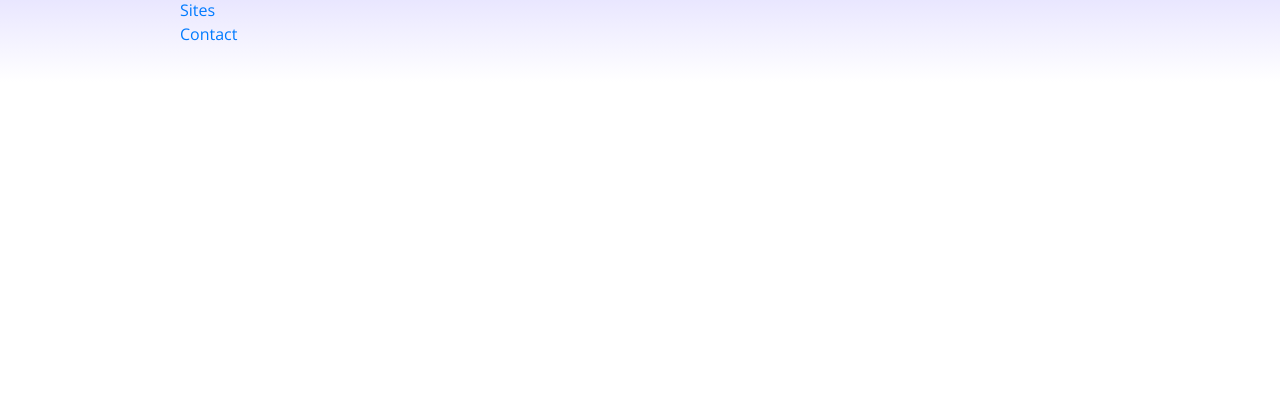
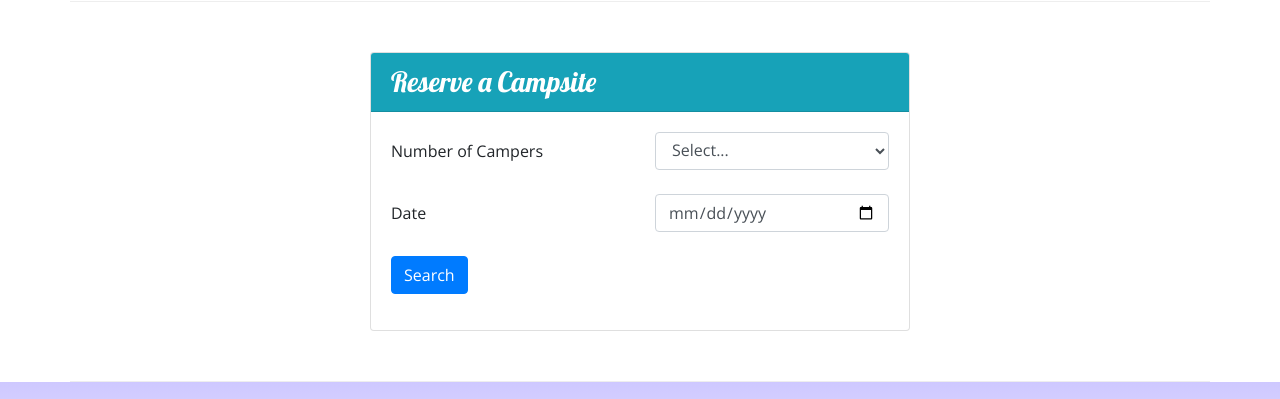
Before and after one commit to jeff1haupt/2-bootstrap, a website: page index.html in a window 1280 px wide. Shown: the part 1151-1550 px from the top of the page. Before the commit the page ends 1233 px from the top, so only its background shows below. Drawn offline with nearby package versions, Linux system fonts and the light colour scheme.

Commit message:
Week 2 Assignment

```diff
--- a/css/styles.css
+++ b/css/styles.css
@@ -1,3 +1,7 @@
+html {
+    scroll-behavior: smooth;
+}
+
 body {
     font-family: "Open Sans", sans-serif;
 }
--- a/index.html
+++ b/index.html
@@ -28,6 +28,9 @@
                 <div class="col">
                     <h1>NuCamp</h1>
                     <h2>a better way to camp</h2>
+                </div>
+                <div class="col-md-4 col-xl-2 mt-4">
+                    <a href="#reserveForm" class="btn btn-info text-nowrap"> Reserve Campsite </a>
                 </div>
             </div>
         </div>
@@ -71,8 +74,14 @@
                 <h2>Featured Campsites</h2>
             </div>
             <div class="col">
-                <h3>React Lake Campground</h3>
-        		<p class="d-none d-sm-block">Nestled in the foothills of the Chrome Mountains, this campground on the shores of the pristine React Lake is a favorite for fly fishers.</p>
+                <div class="media">
+                    <div class="media-body align-self-center">
+                        <h3>React Lake Campground</h3>
+                        <p class="d-none d-sm-block">Nestled in the foothills of the Chrome Mountains, this campground on the shores of the pristine React Lake is a favorite for fly fishers.</p>
+                    </div>
+                    <img src="img/react-lake-thumb.jpg" alt="React Lake" class="d-flex ml-3 img-thumbnail">
+                </div>
+
    			</div>
         </div>
 
@@ -90,7 +99,47 @@
                 </div>
             </div>
         </div>
-     </div>
+        <div class="row row-content">
+            <div class="col-sm-6 mx-auto">
+                <div class="card">
+                    <h3 class="card-header text-white bg-info"> Reserve a Campsite </h3>
+                    <div class="card-body">
+                        <form id="reserveForm">
+                            <div class="row form-group">
+                                <div class="col-sm-6 col-form-label">
+                                    <label for="numCampers"> Number of Campers </label>
+                                </div>
+                                <div class="col">
+                                    <select class="form-control" name="numCampers" id="numCampers">
+                                        <option value=""> Select... </option>
+                                        <option value="1"> 1 </option>
+                                        <option value="2"> 2 </option>
+                                        <option value="3"> 3 </option>
+                                        <option value="4"> 4 </option>
+                                        <option value="5"> 5 </option>
+                                        <option value="6"> 6 </option>
+                                    </select>
+                                </div>
+                            </div><!-- end row -->
+                            <div class="row form-group">
+                                <div class="col-sm-6 col-form-label">
+                                    <label for="date"> Date </label>
+                                </div>
+                                <div class="col">
+                                    <input type="date" class="form-control" name="date" id="date" placeholder="mm/dd/yyyy" />
+                                </div>
+                            </div><!-- end 2nd form row -->
+                            <div class="form-group row">
+                                <div class="col">
+                                    <button type="submit" class="btn btn-primary">Search</button>
+                                </div>
+                            </div>
+                        </form>
+                    </div><!-- end card body -->
+                </div><!-- end card -->
+            </div>
+        </div><!-- end 4th row -->
+     </div><!-- end main container -->
 
     <footer class="site-footer">
         <div class="container">
```
